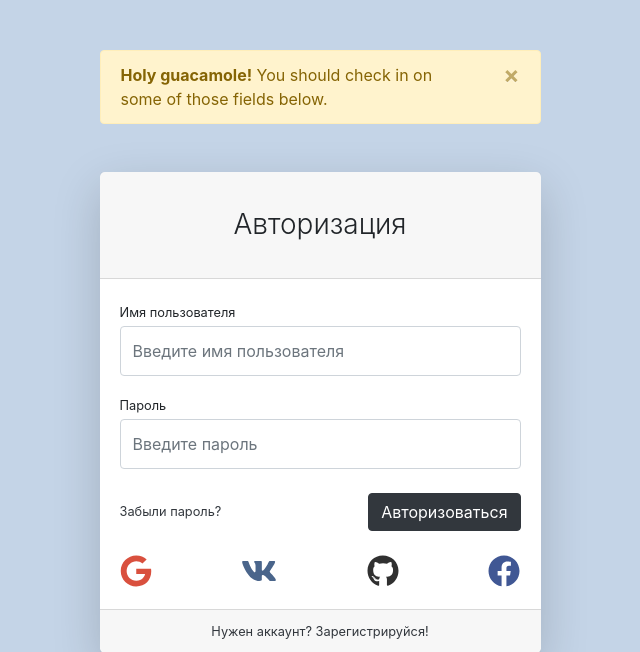
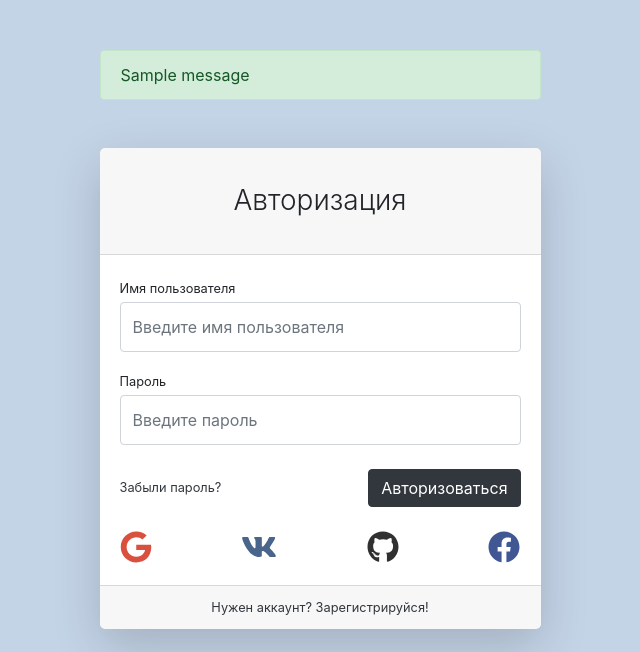
Before and after one commit to hubbleDJ/lessons_django, a Django app: page /users/login/ in a window 1280 px wide. Shown: the top 652 px of the page, without its empty margins (320-960 px from the left). Run offline with Django 3.2, Linux system fonts and the light colour scheme; tables that the repository leaves empty hold one stand-in row (values such as "Sample post"); one stand-in notice (Sample message) is shown; some libraries are stand-ins or nearby versions.

Commit message:
Добавил высвечивание ошибок на русском

```diff
--- a/store/store/settings.py
+++ b/store/store/settings.py
@@ -105,7 +105,7 @@ AUTH_PASSWORD_VALIDATORS = [
 # Internationalization
 # https://docs.djangoproject.com/en/3.2/topics/i18n/
 
-LANGUAGE_CODE = 'en-us'
+LANGUAGE_CODE = 'ru-ru'
 
 TIME_ZONE = 'UTC'
 
--- a/store/users/templates/users/login.html
+++ b/store/users/templates/users/login.html
@@ -5,13 +5,19 @@
         <div class="container">
             <div class="row justify-content-center">
                 <div class="col-lg-5">
-                    <div class="alert alert-warning alert-dismissible fade show" role="alert"
-                        style="margin-top: 50px;">
-                        <strong>Holy guacamole!</strong> You should check in on some of those fields below.
-                        <button type="button" class="close" data-dismiss="alert" aria-label="Close">
-                            <span aria-hidden="true">&times;</span>
-                        </button>
-                    </div>
+                    {% if messages or form.non_field_errors %}
+                            {% if messages %}
+                                {% for message in messages %}
+                                    <div class="alert alert-success alert-dismissible fade show" role="alert" style="margin-top: 50px;">
+                                    {{ message }}
+                                {% endfor %}
+                            {% else %}
+                                <div class="alert alert-warning alert-dismissible fade show" role="alert" style="margin-top: 50px;">
+                                {{ form.non_field_errors }}
+                            {% endif %}
+
+                        </div>
+                    {% endif %}
                     <div class="card shadow-lg border-0 rounded-lg mt-5">
                         <div class="card-header"><h3 class="text-center font-weight-light my-4">Авторизация</h3>
                         </div>
--- a/store/users/views.py
+++ b/store/users/views.py
@@ -1,6 +1,6 @@
 from django.shortcuts import render, HttpResponseRedirect
 from users.forms import UserLoginForm, UserRegistrationForm, UserProfileForm
-from django.contrib import auth
+from django.contrib import auth, messages
 from django.urls import reverse
 
 def login(request):
@@ -30,6 +30,7 @@ def registration(request):
         }
         if context['form'].is_valid():
             context['form'].save()
+            messages.success(request, 'Поздравляем! Вы успешно зарегистрировались!')
             return HttpResponseRedirect(reverse('users:login'))
     else:
         context = {
```
Also changed, not shown: store/users/templates/users/registration.html (+6 -7 lines), store/db.sqlite3.
